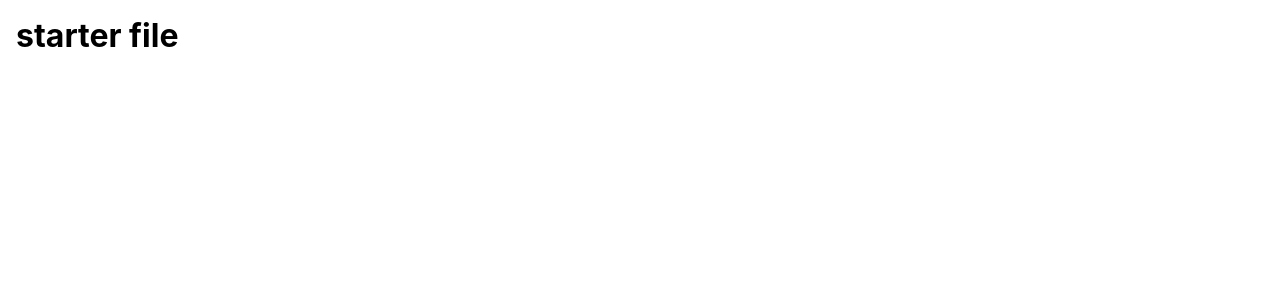
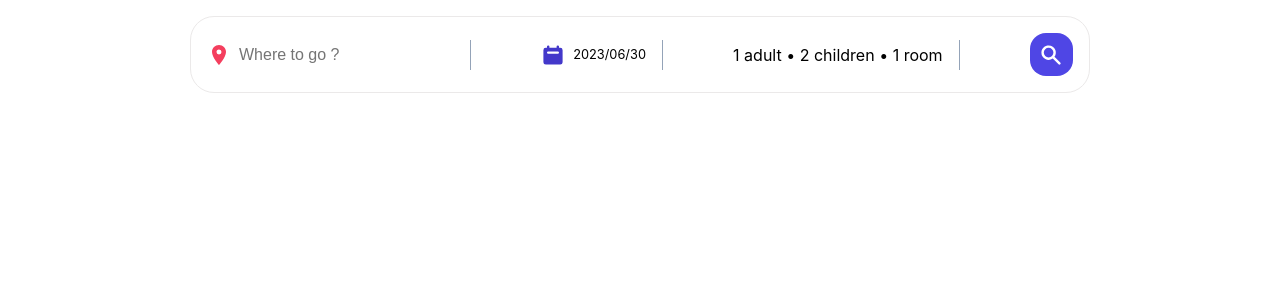
Before and after one commit to elhamgholami1995/Booking-Hotel-App, a React (Vite) app: page / in a window 1280 px wide. Shown: the top 300 px of the page. Built offline with nearby package versions, Linux system fonts and the light colour scheme.

Commit message:
create header.jsx file and create static header

```diff
--- a/src/App.jsx
+++ b/src/App.jsx
@@ -1,8 +1,12 @@
-
 import "./App.css";
+import Header from "./component/Header/Header";
 
 function App() {
-  return <h1>starter file</h1>
+  return (
+    <div>
+      <Header />
+    </div>
+  );
 }
 
 export default App;
--- /dev/null
+++ b/src/component/Header/Header.jsx
@@ -0,0 +1,42 @@
+import { MdLocationOn } from "react-icons/md";
+import { HiCalendar, HiSearch } from "react-icons/hi";
+import { useState } from "react";
+function Header() {
+  const [destination, setDestination] = useState("");
+  return (
+    <div className="header">
+      <div className="headerSearch">
+        <div className="headerSearchItem">
+          <MdLocationOn className="headerIcon locationIcon" />
+          <input
+            value={destination}
+            onChange={(e) => setDestination(e.target.value)}
+            type="text"
+            placeholder="Where to go ?"
+            className="headerSearchInput"
+            name="destination"
+          />
+          <span className="seperator"></span>
+        </div>
+        <div className="headerSearchItem">
+          <HiCalendar className="headerIcon dateIcon" />
+          <div className="dateDropDown">2023/06/30</div>
+          <span className="seperator"></span>
+        </div>
+        <div className="headerSearchItem">
+          <div className="optionDropDown">
+            1 adult &bull; 2 children &bull; 1 room
+          </div>
+          <span className="seperator"></span>
+        </div>
+        <div className="headerSearchItem">
+          <button className="headerSearchBtn">
+            <HiSearch className="headerIcon" />
+          </button>
+        </div>
+      </div>
+    </div>
+  );
+}
+
+export default Header;
```
